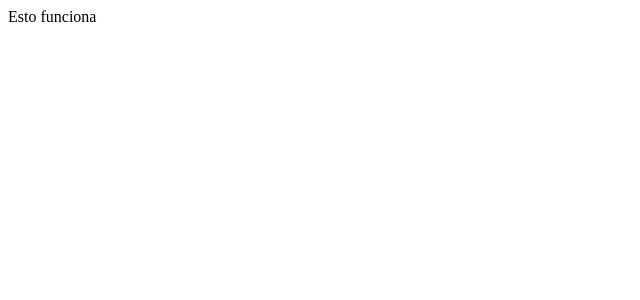
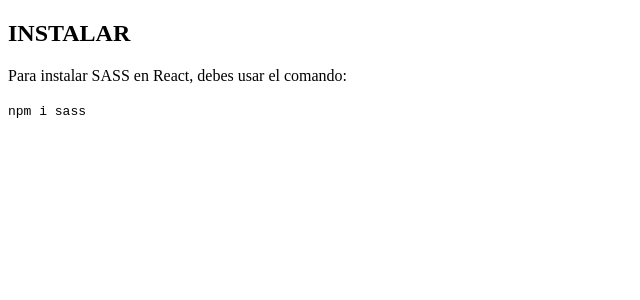
Before and after one commit to Cito2310/learn-sass-react, a React (Vite) app: page / in a window 1280 px wide. Shown: the top 300 px of the page, without its empty margins (0-640 px from the left). Built offline with nearby package versions, Linux system fonts and the light colour scheme.

Commit message:
Added section

```diff
--- a/package.json
+++ b/package.json
@@ -9,6 +9,7 @@
     "preview": "vite preview"
   },
   "dependencies": {
+    "prop-types": "^15.8.1",
     "react": "^18.2.0",
     "react-dom": "^18.2.0"
   },
--- a/src/App.jsx
+++ b/src/App.jsx
@@ -1,7 +1,15 @@
-function App() {
-  return (
-    <div>Esto funciona</div>
-  )
+import { Section } from "./components/Section"
+
+export const App = () => {
+    return (
+        <Section
+            title="INSTALAR"
+            paragraphs={[
+                "Para instalar SASS en React, debes usar el comando:"
+            ]}
+            codes={[
+                "npm i sass"
+            ]}
+        />
+    )
 }
-
-export default App
--- /dev/null
+++ b/src/components/Section.jsx
@@ -0,0 +1,20 @@
+import PropTypes from 'prop-types';
+
+export const Section = ({ title = "" , paragraphs = [] , codes = [] }) => {
+
+
+    return (
+        <div className="section">
+            <h2 className="section-title">{title}</h2>
+
+            { paragraphs.map( paragraph => <p key={ paragraph}>{ paragraph }</p> ) }
+            { codes.map( code => <code key={ code }>{ code }</code> ) }
+        </div>
+    )
+}
+
+Section.propTypes = {
+    title: PropTypes.string.isRequired,
+    paragraphs: PropTypes.array.isRequired,
+    codes: PropTypes.array,
+}
--- a/src/main.jsx
+++ b/src/main.jsx
@@ -1,6 +1,6 @@
 import React from 'react'
 import ReactDOM from 'react-dom/client'
-import App from './App'
+import {App} from './App'
 
 ReactDOM.createRoot(document.getElementById('root')).render(
   // <React.StrictMode>
```
Also changed, not shown: 1 other file (tests, documents, lock files or other folders).
